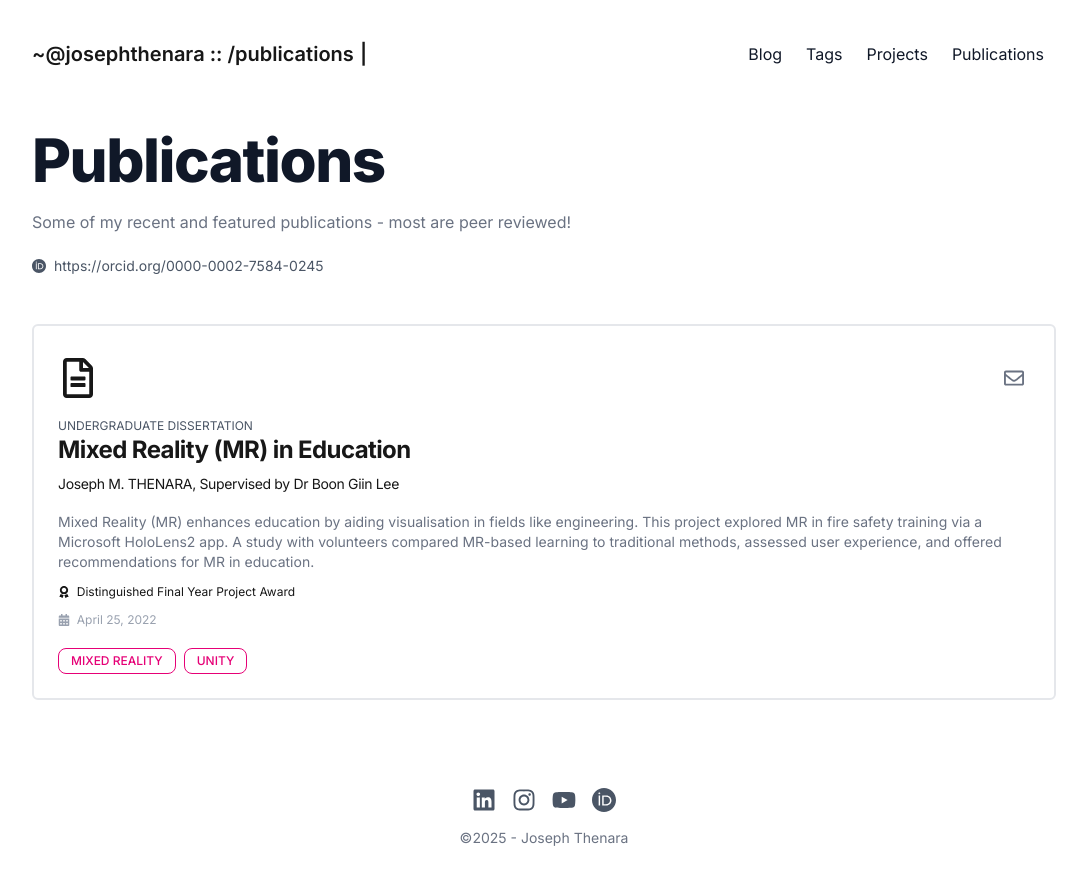
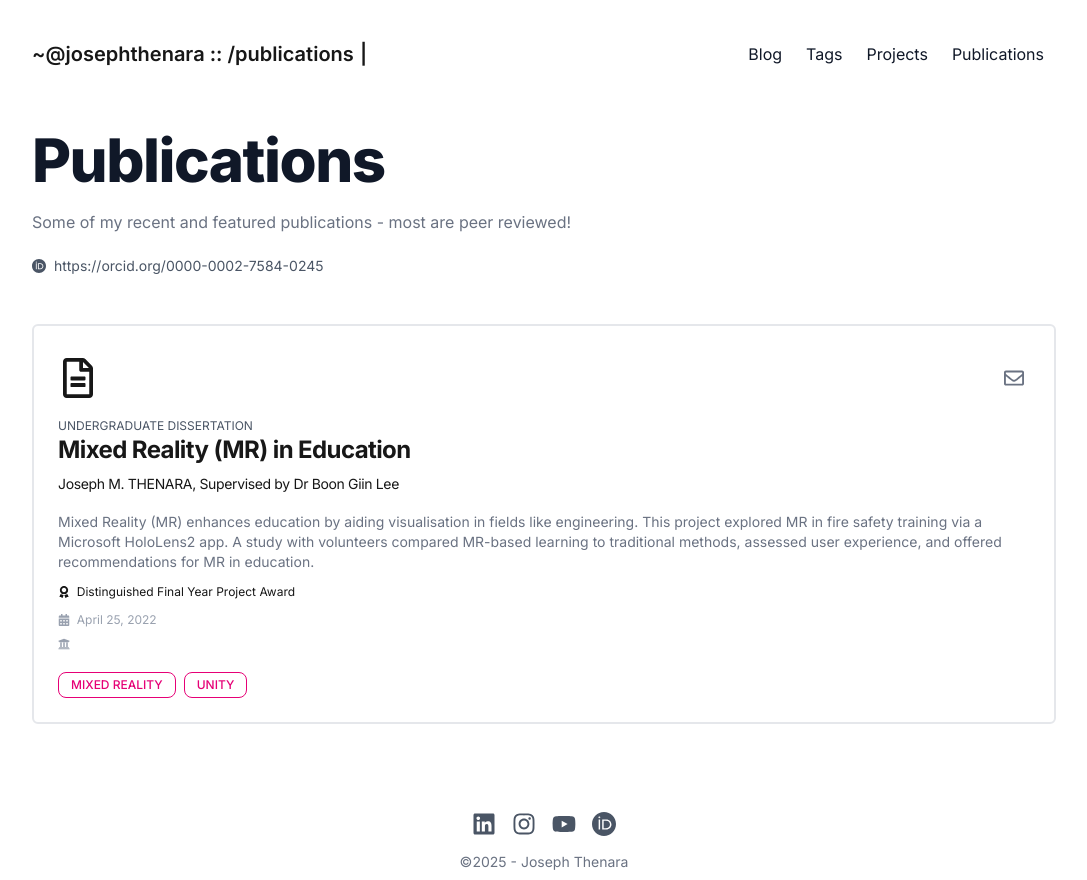
Before and after one commit to josephthen3320/jt-web-nextjs, a Next.js app: page /publications in a window 1280 px wide. Shown: the whole page, without its empty margins (96-1183 px from the left). Before the commit the page ends 856 px from the top, so only its background shows below. Built offline with nearby package versions, Linux system fonts and the light colour scheme.

Commit message:
update: add additional metadata on card

```diff
--- a/src/app/components/publication-card.tsx
+++ b/src/app/components/publication-card.tsx
@@ -1,14 +1,12 @@
 import {
     FaRegFileAlt,
-    FaEnvelope,
     FaGithub,
-    FaFacebook,
-    FaInstagram,
-    FaYoutube,
     FaExternalLinkAlt,
-    FaRegEnvelope
+    FaRegEnvelope,
+    FaUniversity,
+    FaAward,
+    FaCalendarAlt
 } from "react-icons/fa";
-import { FaAward, FaCalendarAlt } from "react-icons/fa";
 import { Key } from "react";
 
 
@@ -59,8 +57,10 @@ const Card = ({
                 </div>
 
                 {type && (
-                    <h6 className={"text-xs uppercase text-gray-600"}>{type}</h6>
+                    <h6 className={"text-xs uppercase text-gray-600"}>{type}
+                    </h6>
                 )}
+
 
                 <h2 className="mb-0.5 text-2xl font-bold leading-8 tracking-tight">{title}</h2>
 
@@ -78,9 +78,16 @@ const Card = ({
                     </div>
                 )}
 
-                <div className="mb-5 text-xs flex items-center text-gray-400">
-                    <FaCalendarAlt></FaCalendarAlt>&nbsp;&nbsp;
-                    {publishedDate}
+                <div className={"mb-5 text-xs text-gray-400"}>
+                    <div className="mb-2 flex items-center">
+                        <FaCalendarAlt></FaCalendarAlt>&nbsp;&nbsp;
+                        {publishedDate}
+                    </div>
+
+                    <div className="mb-2 flex items-center">
+                        <FaUniversity></FaUniversity>&nbsp;&nbsp;
+                        {publisher}
+                    </div>
                 </div>
 
                 <div className="flex flex-wrap gap-2 text-xs text-gray-400">
```
